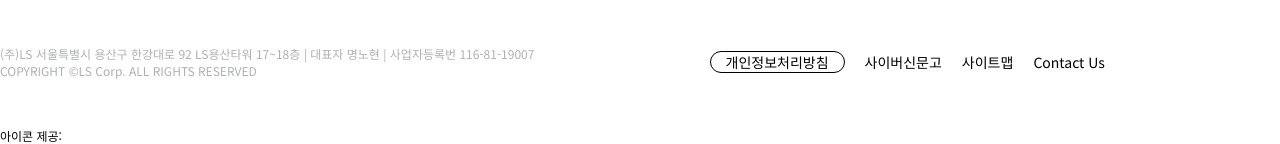
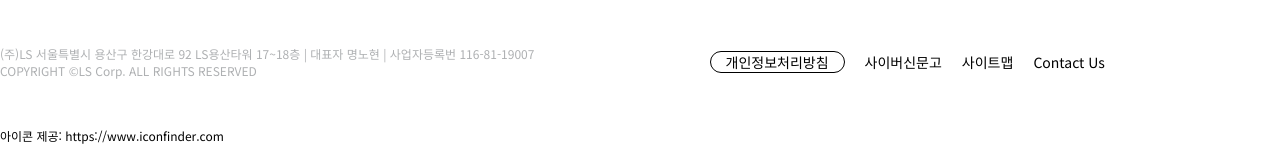
Before and after one commit to Nooya1215/LS-Portfolio, a plain HTML site: page index.html in a window 1280 px wide. Shown: the part 3303-3447 px from the top of the page. Drawn offline with Linux system fonts and the light colour scheme.

Commit message:
아이콘 저작권 표시

```diff
--- a/index.html
+++ b/index.html
@@ -296,7 +296,7 @@
             </ul>
             <p class="xs gray">COPYRIGHT ©LS Corp. ALL RIGHTS RESERVED</p>
         </div>
-        <p class="xs">아이콘 제공: <a href="https://www.iconfinder.com"></a></p>
+        <p class="xs">아이콘 제공: <a href="https://www.iconfinder.com">https://www.iconfinder.com</a></p>
         <a class="top sm" href="#">TOP</a>
     </footer>
 </body>
```
